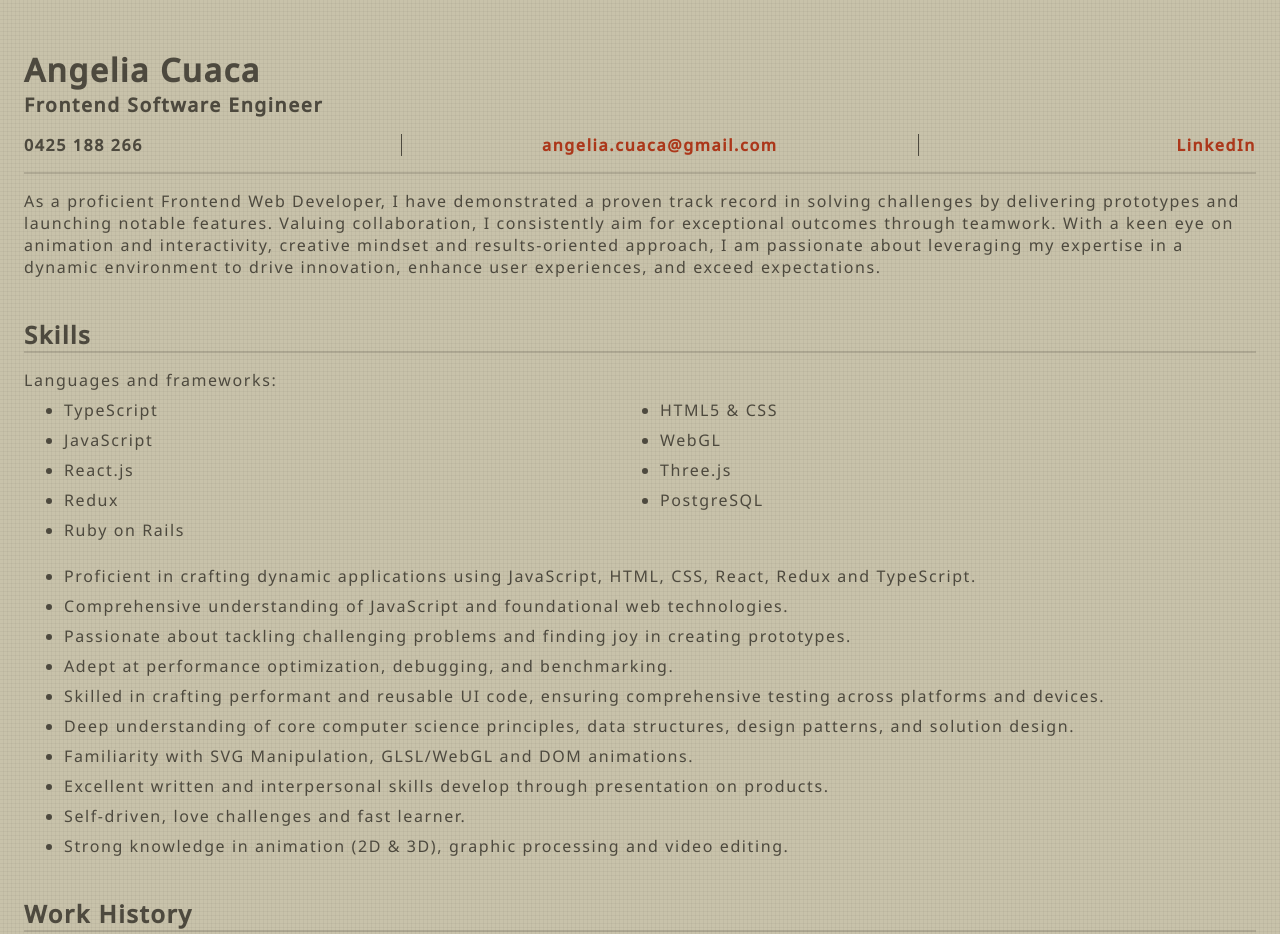
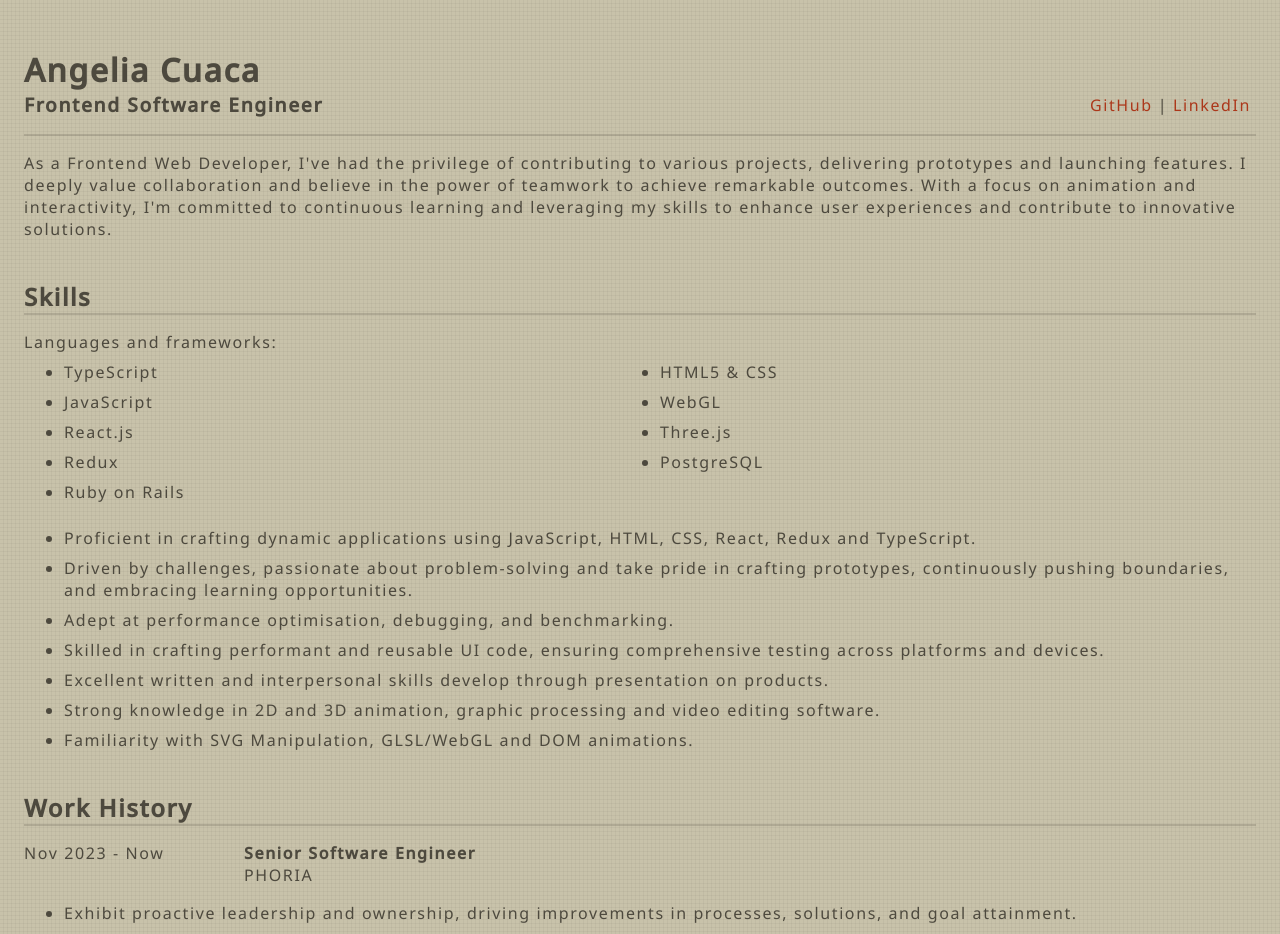
Before and after one commit to angeliacuaca/resume, a Next.js app: page /print in a window 1280 px wide. Shown: the top 934 px of the page. Built offline with nearby package versions, Linux system fonts and the light colour scheme.

Commit message:
Update copies and remove contact details

```diff
--- a/src/components/home/styles/Content.module.scss
+++ b/src/components/home/styles/Content.module.scss
@@ -34,7 +34,7 @@
     transparent 23px
   );
 
-  .right {
+  .flexItem {
     display: flex;
     gap: 1rem;
     align-items: center;
--- a/src/components/print/About.tsx
+++ b/src/components/print/About.tsx
@@ -9,37 +9,32 @@ export const About: React.FC = () => {
     <>
       <header>
         <h1 className={styles.title}>{about.name}</h1>
-        <h2 className={styles.subtitle}>{about.title}</h2>
-        <div className={joinClasses("print-hidden", styles.flex, styles.info)}>
-          <h4>{about.mobile}</h4>
-          <h4>
-            <a href={`mailto:${about.email}`}>{about.email}</a>
-          </h4>
-          <h4 className="print-hidden">
+        <div className={styles.flex}>
+          <h2 className={styles.subtitle}>{about.title}</h2>
+          <div className={joinClasses("print-hidden", styles.info)}>
+            <a href={about.github} target="_blank" rel="noreferrer">
+              GitHub
+            </a>
+            |
             <a href={about.linkedin} target="_blank" rel="noreferrer">
               LinkedIn
             </a>
-          </h4>
+          </div>
         </div>
+
         <div className="print-show">
           <p
             className={styles.grid2}
             style={{ gridTemplateColumns: "100px 1fr" }}
           >
-            <span>Mobile:</span> <span>{about.mobile}</span>
+            <span>Website:</span> <a href={about.website}>{about.website}</a>
           </p>
           <p
             className={styles.grid2}
             style={{ gridTemplateColumns: "100px 1fr" }}
           >
-            <span>Email:</span>
-            <a href={`mailto:${about.email}`}>{about.email}</a>
-          </p>
-          <p
-            className={styles.grid2}
-            style={{ gridTemplateColumns: "100px 1fr" }}
-          >
-            <span>Website:</span> <a href={about.website}>{about.website}</a>
+            <span>LinkedIn:</span>
+            <a href={about.linkedin}>{about.linkedin}</a>
           </p>
           <br />
         </div>
--- a/src/components/print/styles/print.module.scss
+++ b/src/components/print/styles/print.module.scss
@@ -12,6 +12,10 @@
 
 .info {
   margin-bottom: var(--h3-margin);
+  text-align: right;
+  a {
+    margin: 0 5px;
+  }
 }
 
 .mb1 {
@@ -44,18 +48,11 @@
   justify-content: space-between;
   align-items: center;
 
-  :nth-child(2) {
-    text-align: center;
-    border-right: solid 1px;
-    border-left: solid 1px;
-    flex: 0.5;
-  }
-
   @media screen and (max-width: 600px) {
     flex-wrap: wrap;
-    & > h4 {
+    .info {
       width: 100%;
-      border: none !important;
+      text-align: left;
     }
   }
 }
--- a/src/data/about.json
+++ b/src/data/about.json
@@ -1,9 +1,8 @@
 {
   "name": "Angelia Cuaca",
   "title": "Frontend Software Engineer",
-  "mobile": "0425 188 266",
   "website": "https://www.angeliacuaca.com/",
   "linkedin": "https://www.linkedin.com/in/angeliacuaca/",
-  "email": "angelia.cuaca@gmail.com",
-  "description": "As a proficient Frontend Web Developer, I have demonstrated a proven track record in solving challenges by delivering prototypes and launching notable features. Valuing collaboration, I consistently aim for exceptional outcomes through teamwork. With a keen eye on animation and interactivity, creative mindset and results-oriented approach, I am passionate about leveraging my expertise in a dynamic environment to drive innovation, enhance user experiences, and exceed expectations."
+  "github": "https://github.com/angeliacuaca/resume",
+  "description": "As a Frontend Web Developer, I've had the privilege of contributing to various projects, delivering prototypes and launching features. I deeply value collaboration and believe in the power of teamwork to achieve remarkable outcomes. With a focus on animation and interactivity, I'm committed to continuous learning and leveraging my skills to enhance user experiences and contribute to innovative solutions."
 }
--- a/src/data/skills.json
+++ b/src/data/skills.json
@@ -9,14 +9,11 @@
   ],
   "others": [
     "Proficient in crafting dynamic applications using JavaScript, HTML, CSS, React, Redux and TypeScript.",
-    "Comprehensive understanding of JavaScript and foundational web technologies.",
-    "Passionate about tackling challenging problems and finding joy in creating prototypes.",
-    "Adept at performance optimization, debugging, and benchmarking.",
+    "Driven by challenges, passionate about problem-solving and take pride in crafting prototypes, continuously pushing boundaries, and embracing learning opportunities.",
+    "Adept at performance optimisation, debugging, and benchmarking.",
     "Skilled in crafting performant and reusable UI code, ensuring comprehensive testing across platforms and devices.",
-    "Deep understanding of core computer science principles, data structures, design patterns, and solution design.",
-    "Familiarity with SVG Manipulation, GLSL/WebGL and DOM animations.",
     "Excellent written and interpersonal skills develop through presentation on products.",
-    "Self-driven, love challenges and fast learner.",
-    "Strong knowledge in animation (2D & 3D), graphic processing and video editing."
+    "Strong knowledge in 2D and 3D animation, graphic processing and video editing software.",
+    "Familiarity with SVG Manipulation, GLSL/WebGL and DOM animations."
   ]
 }
--- a/src/data/workHistory.json
+++ b/src/data/workHistory.json
@@ -6,7 +6,7 @@
     "responsibilities": [
       "Exhibit proactive leadership and ownership, driving improvements in processes, solutions, and goal attainment.",
       "Explore technologies to enhance current functionalities and introduce new features.",
-      "Ownership on most Creator Studio's feature, specifically on 2D Overlay.",
+      "Have ownership of most features in Creator Studio, specifically focusing on the Overlay editor.",
       "Mentor junior developers, enhancing their coding skills and fostering best practices.",
       "Develop enhanced tools with better performance and optimisation.",
       "Manage the transitioning of new branding that'll change the whole core colour."
@@ -24,7 +24,7 @@
       "Addressed intricate challenges for web3D problem and be the team's expert on web3D solutions.",
       "Developed a drag-and-drop template builders, enabling users to easily arrange elements on their virtual tour and one-page property website.",
       "Ensured frontend reliability with thorough testing, optimising user experience across browsers and devices.",
-      "Participated in big projects like new sign-up flow, payment flow, and rebrand."
+      "Contributed in core projects like new sign-up flow, payment flow, and rebrand."
     ]
   },
   "junior": {
--- a/src/styles/globals.scss
+++ b/src/styles/globals.scss
@@ -65,7 +65,6 @@ a {
   text-decoration: none;
   color: var(--accent-color);
   font-size: 1rem;
-  border-radius: 10px;
   transition: opacity 0.5s ease, border 0.5s ease, background-color 0.5s ease,
     color 0.5s ease;
 
```
Also changed, not shown: src/components/home/About.tsx (+1 -37 lines), src/components/home/Content.tsx (+11 -4 lines), src/components/print/Print.tsx (deleted, +0 -63 lines).
